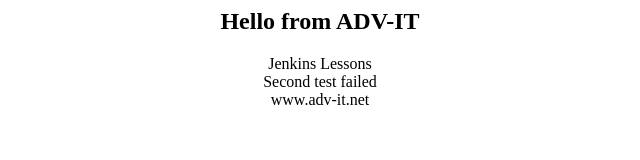
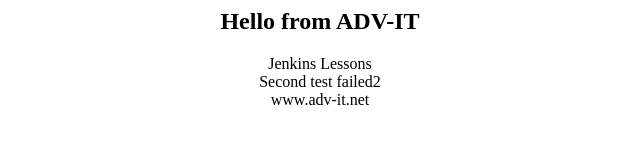
Before and after one commit to Sman028/app-for-jenkins, a plain HTML site: page index.html in a window 1280 px wide. Shown: the full height of the page, 320-960 px from the left. Drawn offline with Linux system fonts and the light colour scheme.

Commit message:
Update index.html

```diff
--- a/index.html
+++ b/index.html
@@ -3,7 +3,7 @@
 <center>
 <h2><font color=black>Hello from ADV-IT</font></h2>
 Jenkins Lessons<br>
-Second test failed<br>
+Second test failed2<br>
 <font color=black> www.adv-it.net</font>
 
 </center>
```
